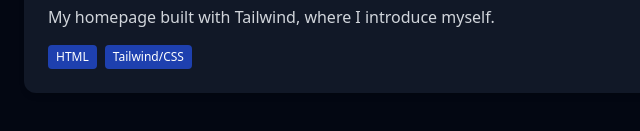
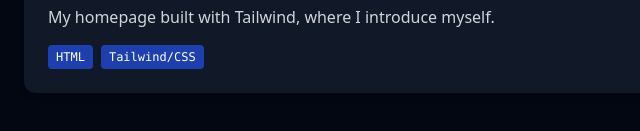
Before and after one commit to marci2575/marci2575.github.io, a plain HTML site: page index.html in a window 1280 px wide. Shown: the part 899-1030 px from the top of the page, 0-640 px from the left. Drawn offline with nearby package versions, Linux system fonts and the light colour scheme.

Commit message:
Update index.html

```diff
--- a/index.html
+++ b/index.html
@@ -99,7 +99,7 @@
           <p class="mb-4 text-gray-300">
             My homepage built with Tailwind, where I introduce myself.
           </p>
-          <div class="flex flex-wrap gap-2">
+          <div class="flex flex-wrap gap-2 font-mono">
             <span class="bg-primary text-white text-xs px-2 py-1 rounded">HTML</span>
             <span class="bg-primary text-white text-xs px-2 py-1 rounded">Tailwind/CSS</span>
           </div>
```
